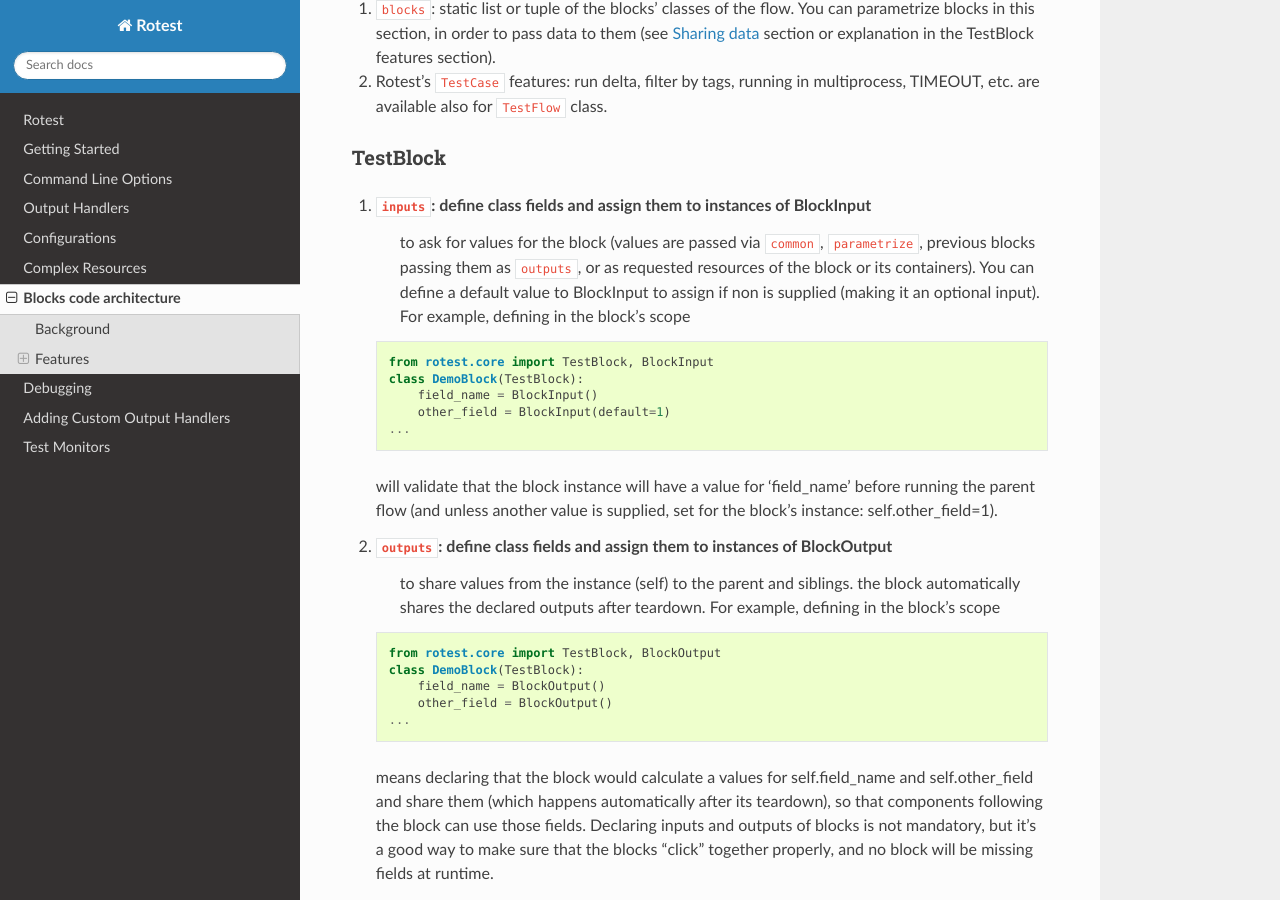
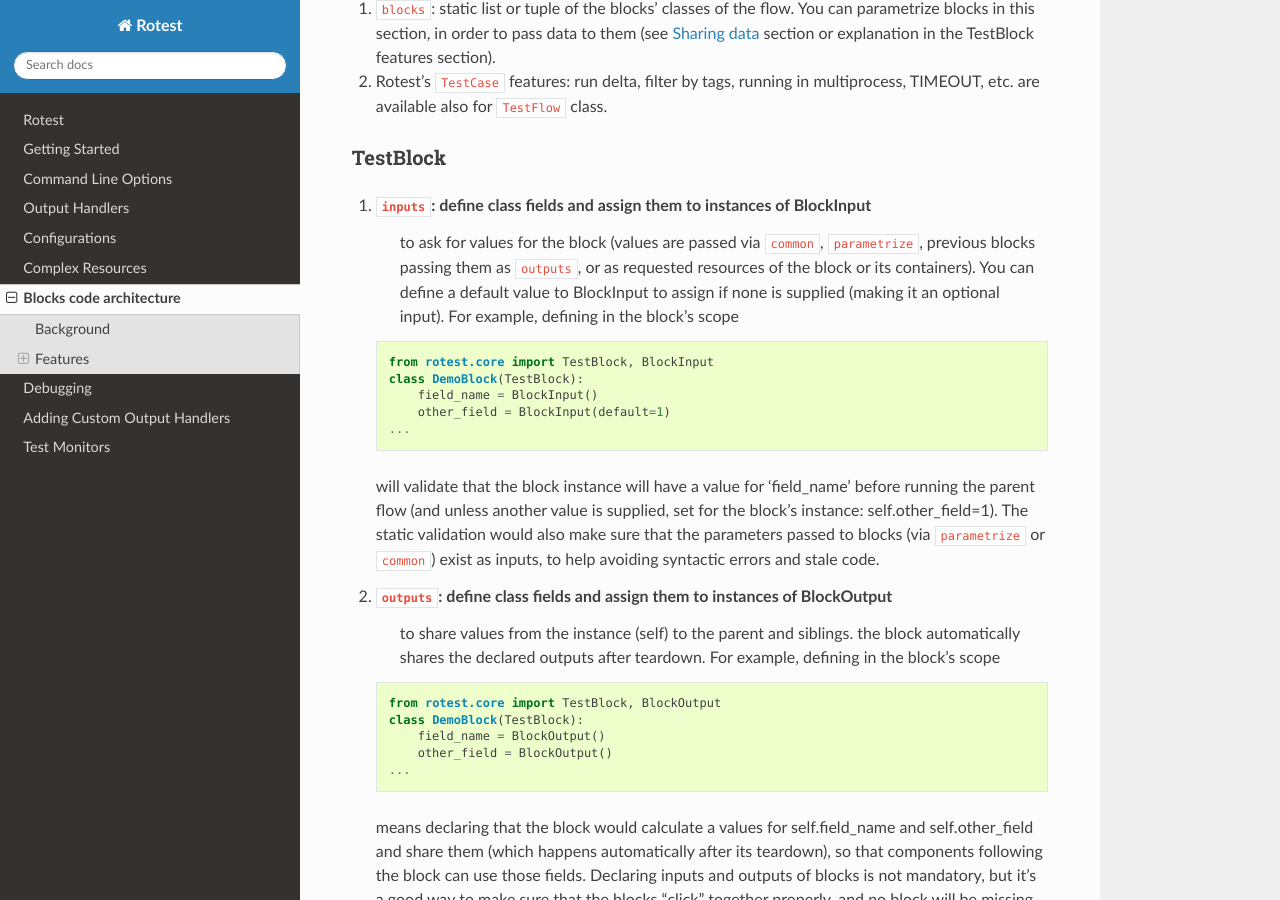
Before and after one commit to gregoil/rotest, a Sphinx documentation site: the page built from docs/advanced/blocks.rst, in a window 1280 px wide and 900 px high, scrolled down 836 px. Built offline with Sphinx 7.4.7 and the Read the Docs theme 2.0.0, drawn with Linux system fonts in a browser that asks for light colours; the version number could not be read and is left out.

Commit message:
Update blocks.rst

```diff
--- a/docs/advanced/blocks.rst
+++ b/docs/advanced/blocks.rst
@@ -53,7 +53,7 @@
     to ask for values for the block (values are passed via ``common``,
     ``parametrize``, previous blocks passing them as ``outputs``, or as
     requested resources of the block or its containers).
-    You can define a default value to BlockInput to assign if non is supplied
+    You can define a default value to BlockInput to assign if none is supplied
     (making it an optional input). For example, defining in the block's scope
 
    .. code-block:: python
@@ -66,7 +66,9 @@
 
    will validate that the block instance will have a value for 'field_name'
    before running the parent flow (and unless another value is supplied,
-   set for the block's instance: self.other_field=1).
+   set for the block's instance: self.other_field=1). The static validation
+   would also make sure that the parameters passed to blocks (via ``parametrize``
+   or ``common``) exist as inputs, to help avoiding syntactic errors and stale code.
 
 #. ``outputs``: define class fields and assign them to instances of BlockOutput
     to share values from the instance (self) to the parent and siblings.
```
